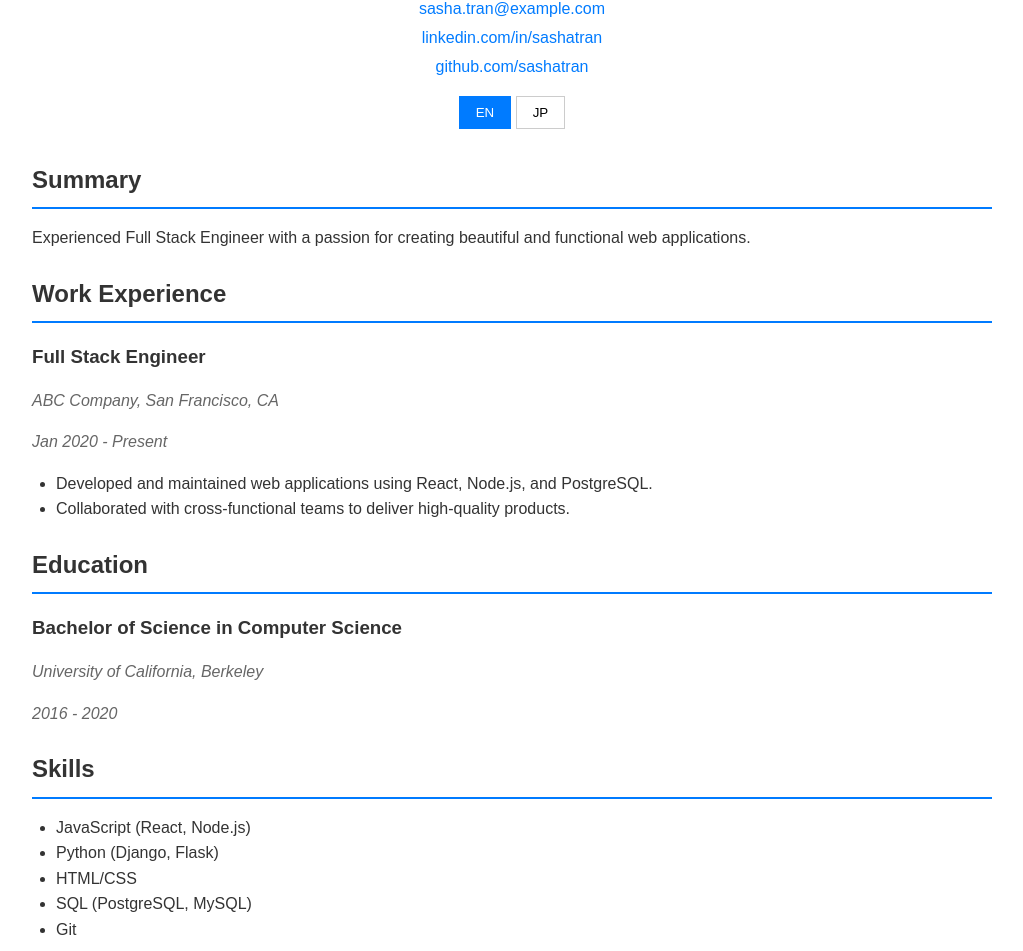
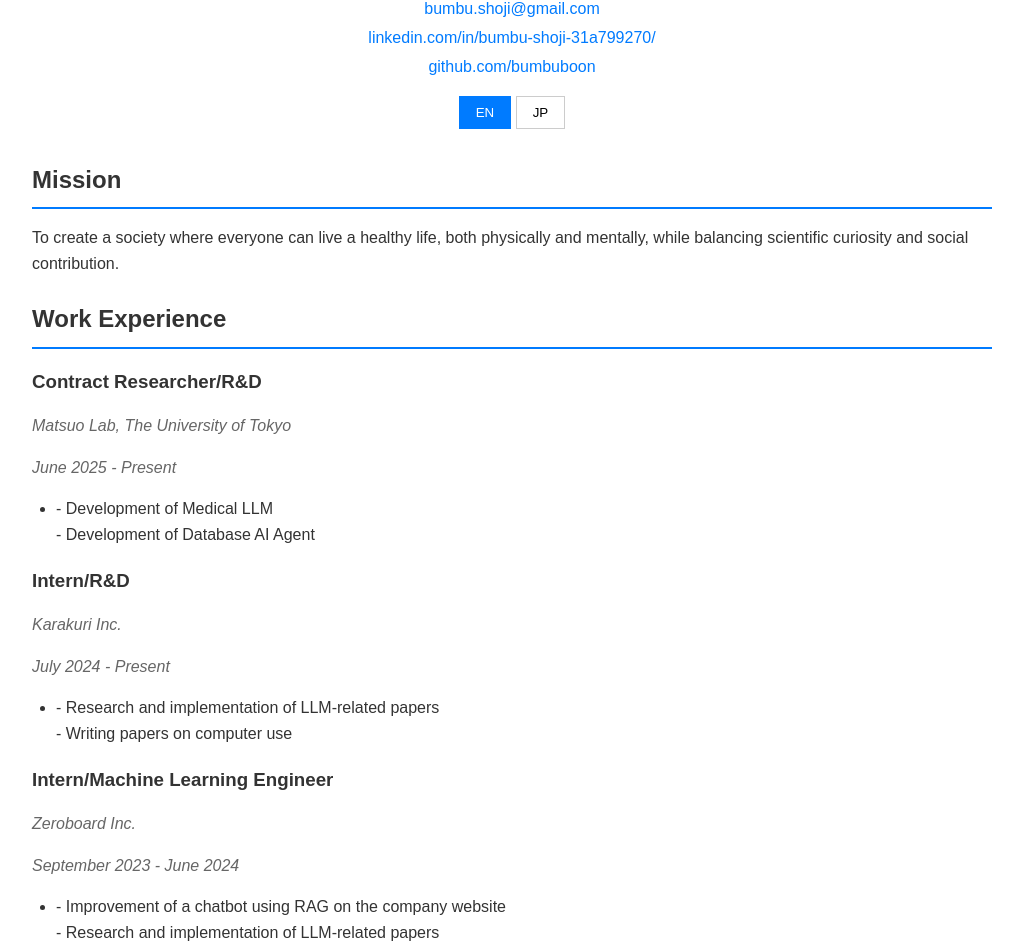
Before and after one commit to bumbuboon/bumbuboon.github.io, a plain HTML site: page index.html in a window 1280 px wide. Shown: the part 122-1073 px from the top of the page, without its empty margins (128-1151 px from the left). Drawn offline with Linux system fonts and the light colour scheme.

Commit message:
Update CV content and structure

```diff
--- a/index.html
+++ b/index.html
@@ -3,7 +3,7 @@
 <head>
     <meta charset="UTF-8">
     <meta name="viewport" content="width=device-width, initial-scale=1.0">
-    <title>Sasha Tran CV</title>
+    <title>Bumbu Shoji CV</title>
     <link rel="stylesheet" href="style.css">
 </head>
 <body>
@@ -23,37 +23,23 @@
         <div class="content">
             <section>
                 <h2 id="summary-title">Summary</h2>
-                <p id="summary-text">Experienced Full Stack Engineer with a passion for creating beautiful and functional web applications.</p>
+                <p id="summary-text"></p>
             </section>
             <section>
                 <h2 id="experience-title">Work Experience</h2>
-                <div class="job">
-                    <h3 id="job-title-1">Full Stack Engineer</h3>
-                    <p class="company" id="company-1">ABC Company, San Francisco, CA</p>
-                    <p class="date" id="date-1">Jan 2020 - Present</p>
-                    <ul id="job-desc-1">
-                        <li>Developed and maintained web applications using React, Node.js, and PostgreSQL.</li>
-                        <li>Collaborated with cross-functional teams to deliver high-quality products.</li>
-                    </ul>
-                </div>
+                <div id="experience-list"></div>
             </section>
             <section>
                 <h2 id="education-title">Education</h2>
-                <div class="education">
-                    <h3 id="degree-1">Bachelor of Science in Computer Science</h3>
-                    <p class="university" id="university-1">University of California, Berkeley</p>
-                    <p class="date" id="education-date-1">2016 - 2020</p>
-                </div>
+                <div id="education-list"></div>
             </section>
             <section>
-                <h2 id="skills-title">Skills</h2>
-                <ul id="skills-list">
-                    <li>JavaScript (React, Node.js)</li>
-                    <li>Python (Django, Flask)</li>
-                    <li>HTML/CSS</li>
-                    <li>SQL (PostgreSQL, MySQL)</li>
-                    <li>Git</li>
-                </ul>
+                <h2 id="research-title">Research</h2>
+                <p id="research-content"></p>
+            </section>
+            <section>
+                <h2 id="languages-title">Languages</h2>
+                <p id="languages-content"></p>
             </section>
         </div>
         <div class="footer">
--- a/script.js
+++ b/script.js
@@ -5,62 +5,109 @@ document.addEventListener('DOMContentLoaded', () => {
 
     const content = {
         en: {
-            name: 'Sasha Tran',
-            email: 'sasha.tran@example.com',
-            linkedin: 'linkedin.com/in/sashatran',
-            github: 'github.com/sashatran',
-            summaryTitle: 'Summary',
-            summaryText: 'Experienced Full Stack Engineer with a passion for creating beautiful and functional web applications.',
+            name: 'Bumbu Shoji',
+            email: 'bumbu.shoji@gmail.com',
+            linkedin: 'linkedin.com/in/bumbu-shoji-31a799270/',
+            github: 'github.com/bumbuboon',
+            summaryTitle: 'Mission',
+            summaryText: 'To create a society where everyone can live a healthy life, both physically and mentally, while balancing scientific curiosity and social contribution.',
             experienceTitle: 'Work Experience',
-            jobTitle1: 'Full Stack Engineer',
-            company1: 'ABC Company, San Francisco, CA',
-            date1: 'Jan 2020 - Present',
-            jobDesc1: [
-                'Developed and maintained web applications using React, Node.js, and PostgreSQL.',
-                'Collaborated with cross-functional teams to deliver high-quality products.',
+            jobs: [
+                {
+                    title: 'Contract Researcher/R&D',
+                    company: 'Matsuo Lab, The University of Tokyo',
+                    period: 'June 2025 - Present',
+                    description: '- Development of Medical LLM<br>- Development of Database AI Agent'
+                },
+                {
+                    title: 'Intern/R&D',
+                    company: 'Karakuri Inc.',
+                    period: 'July 2024 - Present',
+                    description: '- Research and implementation of LLM-related papers<br>- Writing papers on computer use'
+                },
+                {
+                    title: 'Intern/Machine Learning Engineer',
+                    company: 'Zeroboard Inc.',
+                    period: 'September 2023 - June 2024',
+                    description: '- Improvement of a chatbot using RAG on the company website<br>- Research and implementation of LLM-related papers'
+                }
             ],
             educationTitle: 'Education',
-            degree1: 'Bachelor of Science in Computer Science',
-            university1: 'University of California, Berkeley',
-            educationDate1: '2016 - 2020',
-            skillsTitle: 'Skills',
-            skillsList: [
-                'JavaScript (React, Node.js)',
-                'Python (Django, Flask)',
-                'HTML/CSS',
-                'SQL (PostgreSQL, MySQL)',
-                'Git',
+            schools: [
+                {
+                    degree: 'Master of Public Health, Department of Medical Informatics',
+                    school: 'The University of Tokyo',
+                    period: 'April 2025 - Present'
+                },
+                {
+                    degree: 'Bachelor of Health Sciences, Department of Integrated Health Sciences',
+                    school: 'The University of Tokyo',
+                    period: 'April 2023 - March 2025'
+                },
+                {
+                    degree: 'Natural Sciences I, College of Arts and Sciences',
+                    school: 'The University of Tokyo',
+                    period: 'April 2021 - March 2023'
+                }
             ],
+            researchTitle: 'Research',
+            researchContent: 'Bachelor\'s thesis: \'Simulation of behavioral trends during the COVID-19 pandemic using large-scale language models.\' I tested whether LLM can reproduce the results of social surveys. Specifically, I used data from a questionnaire on \'preventive behaviors for COVID-19\' conducted for Japanese people, and evaluated the answers created by LLM by comparing them with the actual survey answers.',
+            languagesTitle: 'Languages',
+            languages: 'Japanese: Native<br>English: Business level'
         },
         jp: {
-            name: 'サーシャ・トラン',
-            email: 'sasha.tran@example.com',
-            linkedin: 'linkedin.com/in/sashatran',
-            github: 'github.com/sashatran',
-            summaryTitle: '概要',
-            summaryText: '美しく機能的なWebアプリケーションを作成することに情熱を注ぐ、経験豊富なフルスタックエンジニア。',
-            experienceTitle: '職務経歴',
-            jobTitle1: 'フルスタックエンジニア',
-            company1: '株式会社ABC、サンフランシスコ、カリフォルニア州',
-            date1: '2020年1月 - 現在',
-            jobDesc1: [
-                'React、Node.js、PostgreSQLを使用してWebアプリケーションを開発・保守。',
-                '部門横断的なチームと協力して、高品質の製品を提供。',
+            name: '庄司文武',
+            email: 'bumbu.shoji@gmail.com',
+            linkedin: 'linkedin.com/in/bumbu-shoji-31a799270/',
+            github: 'github.com/bumbuboon',
+            summaryTitle: 'Mission',
+            summaryText: '科学的好奇心と社会貢献を両立させながら、すべての人が心身ともに健やかに生活できる社会を創る',
+            experienceTitle: '職歴',
+            jobs: [
+                {
+                    title: '業務委託/R&D',
+                    company: '東大松尾研究室',
+                    period: '2025年6月〜現在',
+                    description: '- 医療LLMの開発<br>- データベースAIエージェントの開発'
+                },
+                {
+                    title: 'インターン/R&D',
+                    company: '株式会社カラクリ',
+                    period: '2024年7月〜現在',
+                    description: '- LLMに関する論文調査および実装<br>- コンピューターユースに関する論文執筆'
+                },
+                {
+                    title: 'インターン/機械学習エンジニア',
+                    company: '株式会社ゼロボード',
+                    period: '2023年9月〜2024年6月',
+                    description: '- 自社サイト内でのRAGを用いたチャットボットの改善<br>- LLMに関する論文調査及び実装'
+                }
             ],
             educationTitle: '学歴',
-            degree1: 'コンピュータサイエンス理学士',
-            university1: 'カリフォルニア大学バークレー校',
-            educationDate1: '2016年 - 2020年',
-            skillsTitle: 'スキル',
-            skillsList: [
-                'JavaScript (React, Node.js)',
-                'Python (Django, Flask)',
-                'HTML/CSS',
-                'SQL (PostgreSQL, MySQL)',
-                'Git',
+            schools: [
+                {
+                    degree: '東京大学医学系研究科公共健康医学専攻',
+                    school: '',
+                    period: '2025年4月〜現在'
+                },
+                {
+                    degree: '東京大学医学部健康総合科学科',
+                    school: '',
+                    period: '2023年4月〜2025年3月'
+                },
+                {
+                    degree: '東京大学前期教養課程理科Ⅰ類',
+                    school: '',
+                    period: '2021年4月 ~ 2023年3月'
+                }
             ],
-        },
+            researchTitle: '研究内容',
+            researchContent: '学士卒業研究「大規模言語モデルを活用したコロナ禍における行動傾向のシミュレーション」<br>LLMを使って「社会調査の結果」を再現できるかどうかを試しました。具体的には、日本人を対象に行われた「COVID‑19の予防行動」に関するアンケートのデータを用い、LLMが作る回答と実際の調査回答を比べて評価しました。',
+            languagesTitle: '言語',
+            languages: '日本語: 母語<br>英語: ビジネスレベル'
+        }
     };
+
 
     function updateContent(lang) {
         document.documentElement.lang = lang;
@@ -71,29 +118,47 @@ document.addEventListener('DOMContentLoaded', () => {
         document.getElementById('github').textContent = data.github;
         document.getElementById('summary-title').textContent = data.summaryTitle;
         document.getElementById('summary-text').textContent = data.summaryText;
+
+        // Work Experience
         document.getElementById('experience-title').textContent = data.experienceTitle;
-        document.getElementById('job-title-1').textContent = data.jobTitle1;
-        document.getElementById('company-1').textContent = data.company1;
-        document.getElementById('date-1').textContent = data.date1;
-        const jobDesc1 = document.getElementById('job-desc-1');
-        jobDesc1.innerHTML = '';
-        data.jobDesc1.forEach(item => {
-            const li = document.createElement('li');
-            li.textContent = item;
-            jobDesc1.appendChild(li);
+        const experienceList = document.getElementById('experience-list');
+        experienceList.innerHTML = '';
+        data.jobs.forEach(job => {
+            const jobDiv = document.createElement('div');
+            jobDiv.classList.add('job');
+            jobDiv.innerHTML = `
+                <h3>${job.title}</h3>
+                <p class="company">${job.company}</p>
+                <p class="date">${job.period}</p>
+                <ul>
+                    <li>${job.description}</li>
+                </ul>
+            `;
+            experienceList.appendChild(jobDiv);
         });
+
+        // Education
         document.getElementById('education-title').textContent = data.educationTitle;
-        document.getElementById('degree-1').textContent = data.degree1;
-        document.getElementById('university-1').textContent = data.university1;
-        document.getElementById('education-date-1').textContent = data.educationDate1;
-        document.getElementById('skills-title').textContent = data.skillsTitle;
-        const skillsList = document.getElementById('skills-list');
-        skillsList.innerHTML = '';
-        data.skillsList.forEach(item => {
-            const li = document.createElement('li');
-            li.textContent = item;
-            skillsList.appendChild(li);
+        const educationList = document.getElementById('education-list');
+        educationList.innerHTML = '';
+        data.schools.forEach(school => {
+            const educationDiv = document.createElement('div');
+            educationDiv.classList.add('education');
+            educationDiv.innerHTML = `
+                <h3>${school.degree}</h3>
+                <p class="university">${school.school}</p>
+                <p class="date">${school.period}</p>
+            `;
+            educationList.appendChild(educationDiv);
         });
+
+        // Research
+        document.getElementById('research-title').textContent = data.researchTitle;
+        document.getElementById('research-content').innerHTML = data.researchContent;
+
+        // Languages
+        document.getElementById('languages-title').textContent = data.languagesTitle;
+        document.getElementById('languages-content').innerHTML = data.languages;
     }
 
     langEnBtn.addEventListener('click', () => {
```
